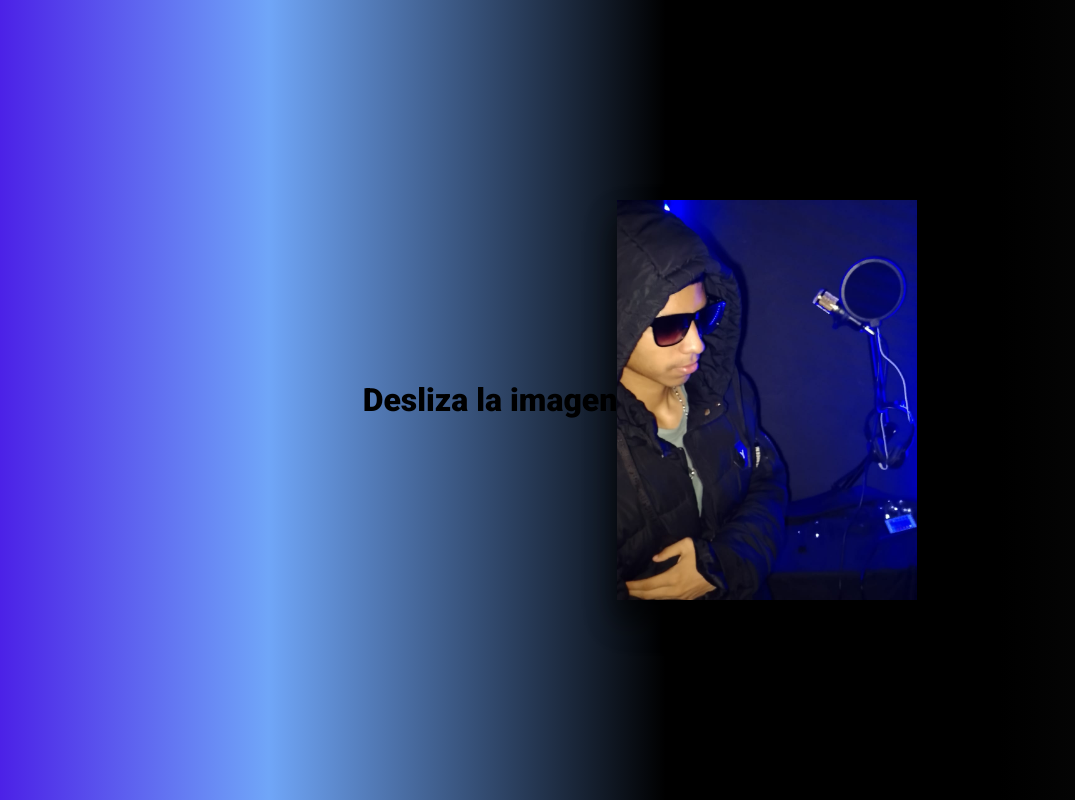
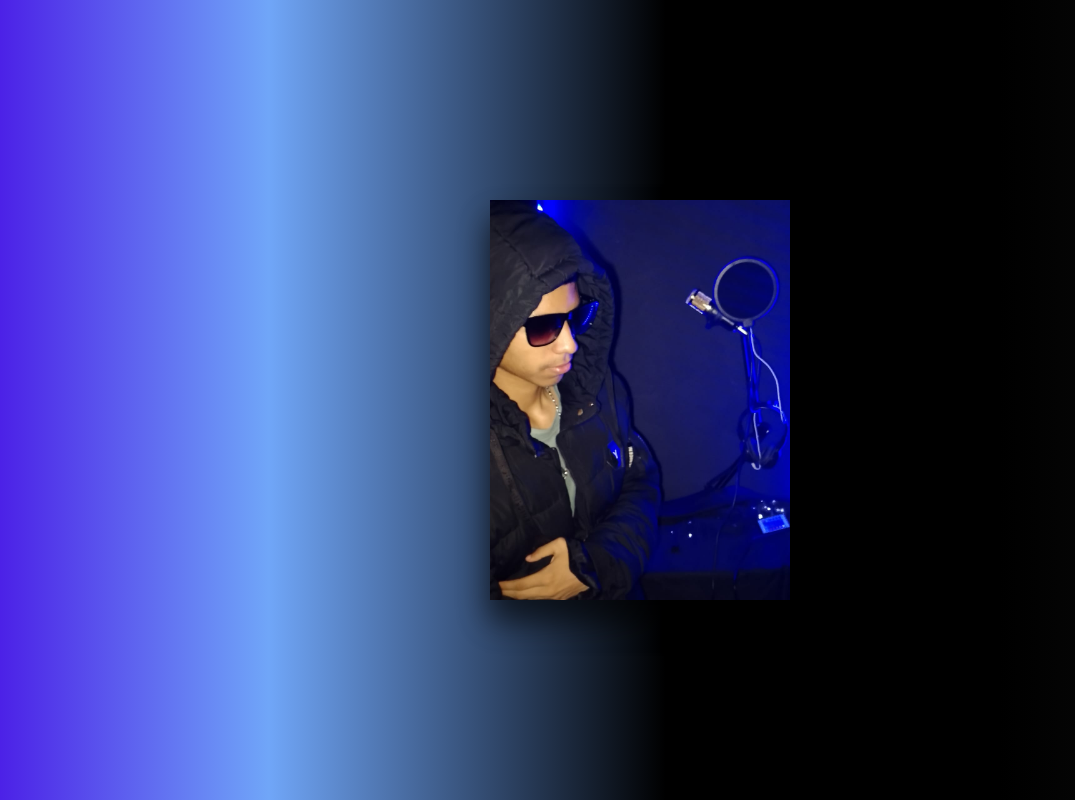
Before and after one commit to ajpc17/Web, a plain HTML site: page index.html in a window 1280 px wide. Shown: the whole page, without its empty margins (0-1075 px from the left). Drawn offline with Linux system fonts and the light colour scheme.

Commit message:
Update index.html

```diff
--- a/index.html
+++ b/index.html
@@ -10,10 +10,7 @@
     <link rel="icon" href="Musica.jpg">
 </head>
 <body>
-    <div class="interaccion">
-    <h1 class="Titulo">Desliza la imagen</h1>
 
-</div>
     <div class="card">
         <picture class="imgBox">
             <img src="Arnoldp.jpg" alt="">
```
